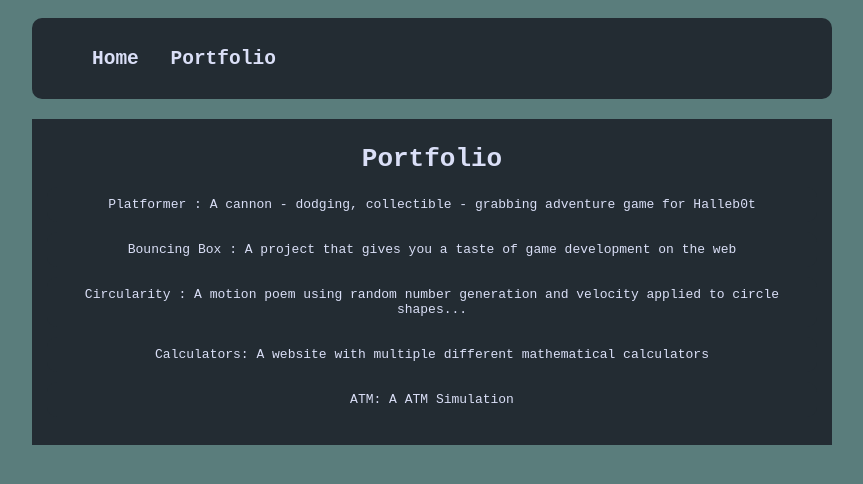
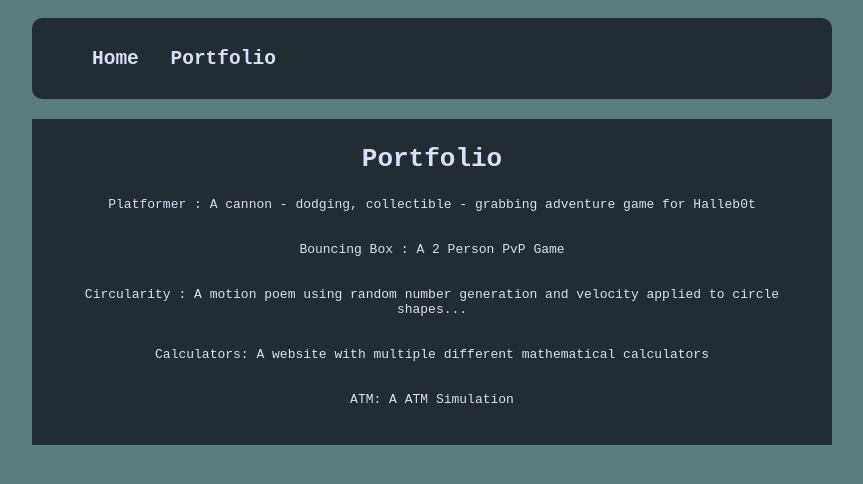
Before and after one commit to rmiller3496/rmiller3496.github.io, a plain HTML site: page portfolio.html in a window 1280 px wide. Shown: the whole page, without its empty margins (208-1071 px from the left). Drawn offline with nearby package versions, Linux system fonts and the light colour scheme; no server answers.

Commit message:
updated name

```diff
--- a/portfolio.html
+++ b/portfolio.html
@@ -104,7 +104,7 @@
                     <h1>Portfolio</h1>
                     <ul id="portfolio">
                         <li><a href="projects/platformer/">Platformer : A cannon - dodging, collectible - grabbing adventure game for Halleb0t</a></li>
-                        <li><a href="projects/bouncing-box/">Bouncing Box : A project that gives you a taste of game development on the web </a></li>
+                        <li><a href="projects/bouncing-box/">Bouncing Box : A 2 Person PvP Game</a></li>
                         <li><a href="projects/circularity/">Circularity : A motion poem using random number generation and velocity applied to circle shapes...</a></li>
                         <li><a href="calculator.html">Calculators: A website with multiple different mathematical calculators</a></li>
                         <li><a href="atm.html">ATM: A ATM Simulation</a></li>
```
